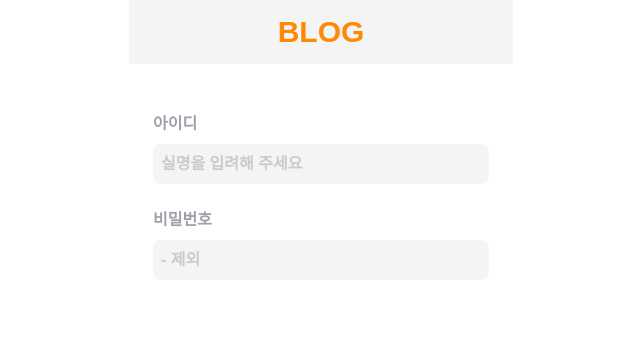
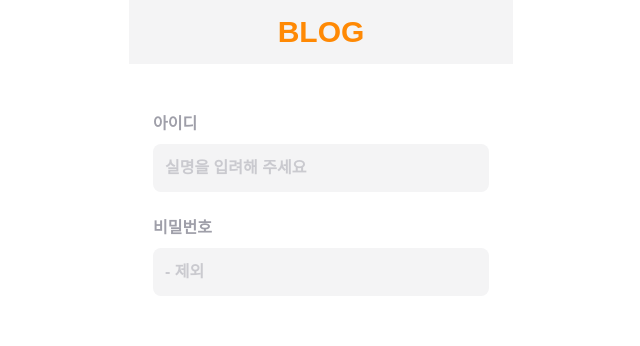
Before and after one commit to zxcv2987/derre, a Next.js app: page /login in a window 1280 px wide. Shown: the top 346 px of the page, without its empty margins (319-959 px from the left). Built offline with nearby package versions, Linux system fonts and the light colour scheme; a web font is replaced by a local one.

Commit message:
style: form Label title 스타일 추가 및 input padding 변경

```diff
--- a/app/globals.css
+++ b/app/globals.css
@@ -43,7 +43,7 @@ body {
     width: 100%;
     flex-wrap: wrap;
     border-radius: 0.5rem;
-    padding: 0.5rem;
+    padding: 0.75rem;
     word-break: break-word;
     white-space: pre-wrap;
     outline: none;
@@ -79,4 +79,10 @@ body {
     color: var(--color-orange);
     font-weight: 800;
   }
+
+  .labelTitle {
+    font-size: 1rem;
+    font-weight: 600;
+    color: var(--color-zinc-700);
+  }
 }
```
